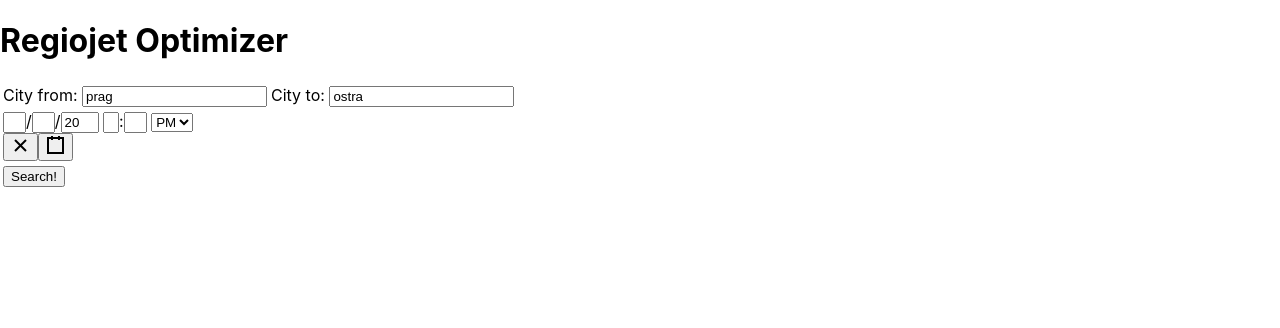
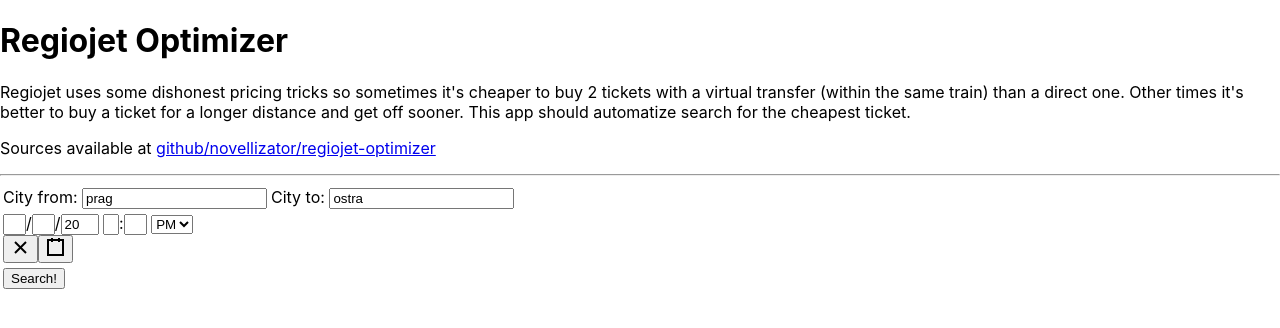
Before and after one commit to novellizator/regiojet-optimizer, a React (Create React App) app in the folder frontend/: page / in a window 1280 px wide. Shown: the top 328 px of the page. Built offline with nearby package versions, Linux system fonts and the light colour scheme.

Commit message:
Add intro

```diff
--- a/frontend/src/App.tsx
+++ b/frontend/src/App.tsx
@@ -24,7 +24,9 @@
     }
     const { payload: {cityFromValue, cityToValue, dateValue}} = action
     const date = new Date(dateValue).getTime()
-    fetch(`${window.location.protocol}//${window.location.hostname}/api/search?cityFromSearch=${cityFromValue}&cityToSearch=${cityToValue}&date=${date}`)
+    const baseUrl = `${window.location.protocol}//${window.location.hostname}/api`
+    //const baseUrl = `${window.location.protocol}//${window.location.hostname}:3000`
+    fetch(`${baseUrl}/search?cityFromSearch=${cityFromValue}&cityToSearch=${cityToValue}&date=${date}`)
       .then(async response => {
         const resp = await response.json()
         if (response.status != 200) {
@@ -41,6 +43,15 @@
   return {error, response, setAction}
 }
 
+function Intro() {
+  return (<>
+    <p>Regiojet uses some dishonest pricing tricks so sometimes it's cheaper to buy 2 tickets with a virtual transfer (within the same train) than a direct one. Other times it's better to buy a ticket for a longer distance and get off sooner. This app should automatize search for the cheapest ticket.</p>
+    <p>Sources available at <a href="https://github.com/novellizator/regiojet-optimizer">github/novellizator/regiojet-optimizer</a></p>
+    <hr />
+    </>
+  )
+
+}
 function App() {
   const {error, response, setAction} = useAction()
 
@@ -48,6 +59,7 @@
     <div className="App">
       <header className="App-header">
         <h1>Regiojet Optimizer</h1>
+        <Intro />
         <Form onSubmit={(input) => setAction({kind: 'loadRoutes', payload: input})}/>
         {error && <div>{error}</div>}
         {response && <SearchResult result={response.result}/> }
```
